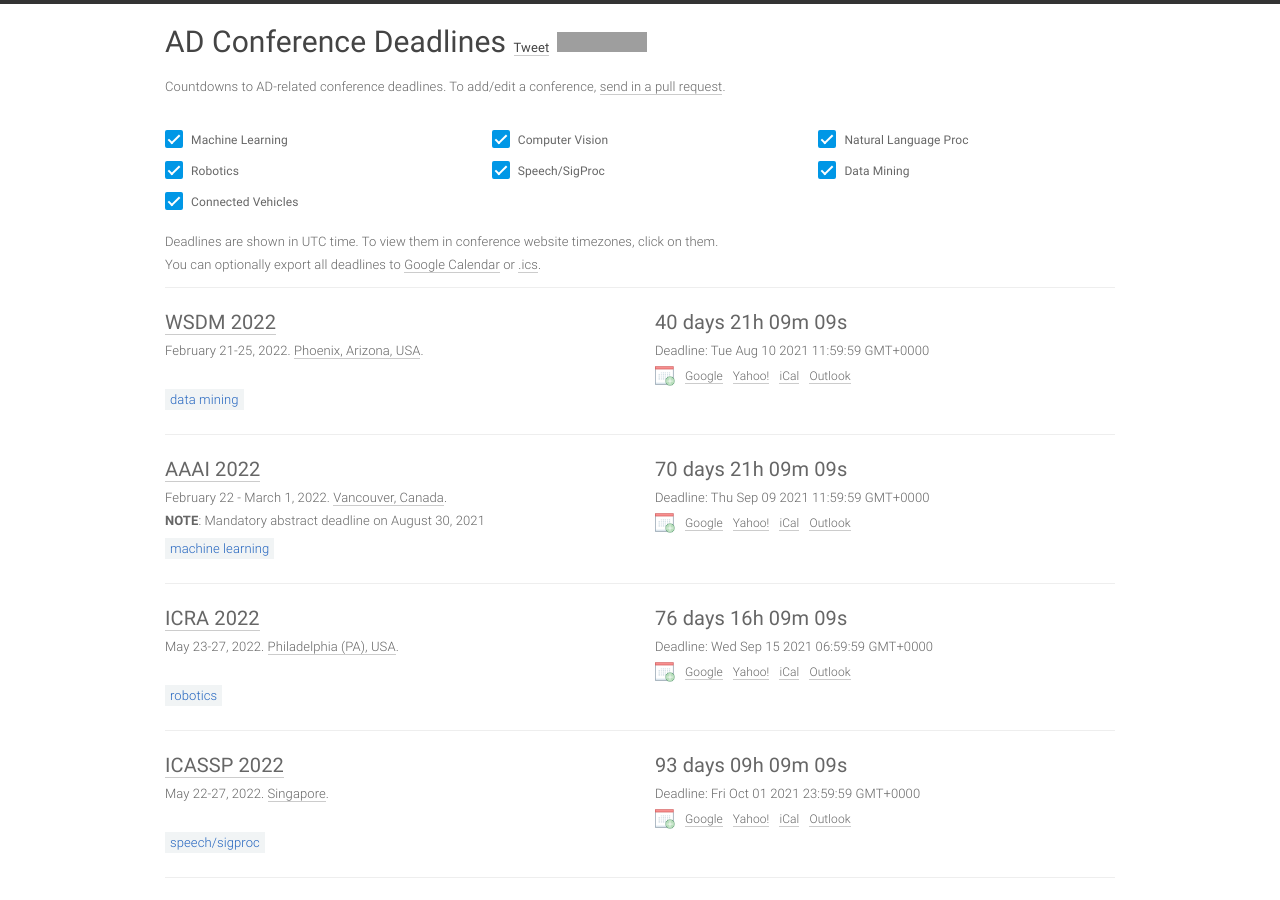
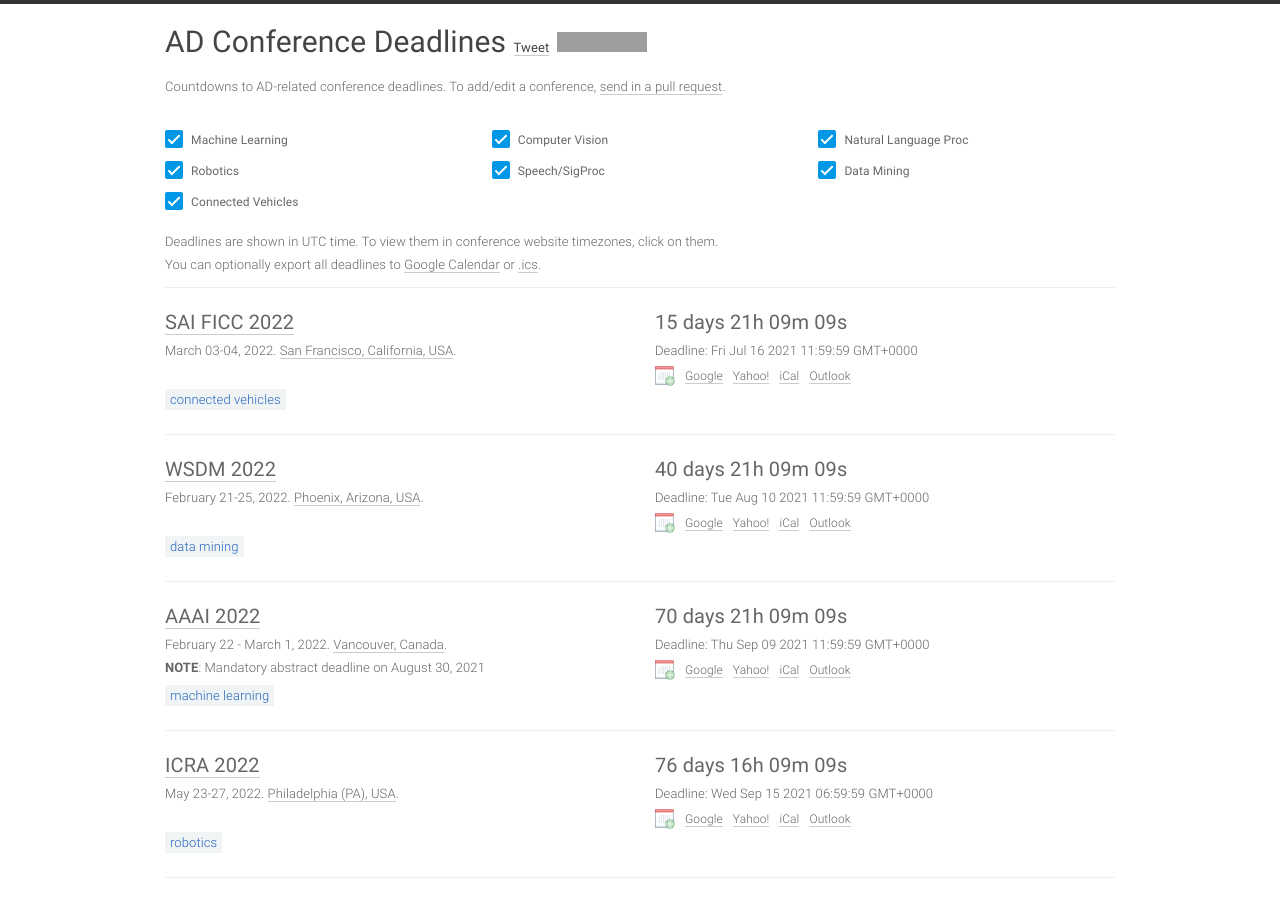
Before and after one commit to paperswithcode/ai-deadlines, a Jekyll site: the page built from index.html, in a window 1280 px wide and 900 px high. Built offline with Jekyll 4.4.1, drawn with Linux system fonts in a browser that asks for light colours; comment, search, counter and statistics services are not loaded; grey boxes are pictures that could not be loaded.

Commit message:
Added FICC 2022

```diff
--- a/_data/conferences.yml
+++ b/_data/conferences.yml
@@ -1,4 +1,15 @@
 ---
+
+- title: SAI FICC
+  hindex: --
+  year: 2022
+  id: ficc22
+  link: https://saiconference.com/FICC
+  deadline: '2021-07-15 23:59:59'
+  timezone: UTC-12
+  date: March 03-04, 2022
+  place: San Francisco, California, USA
+  sub: V2X
 
 - title: WSDM
   hindex: 54
```
